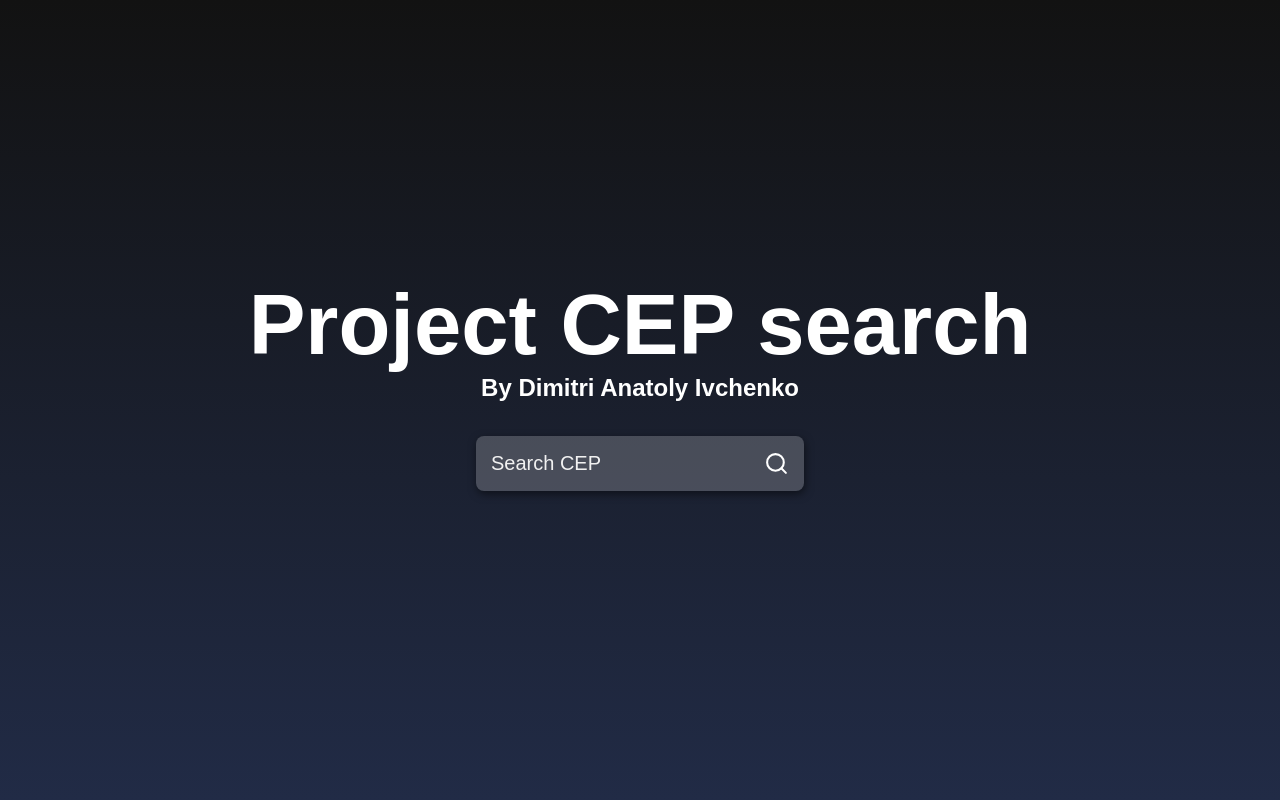
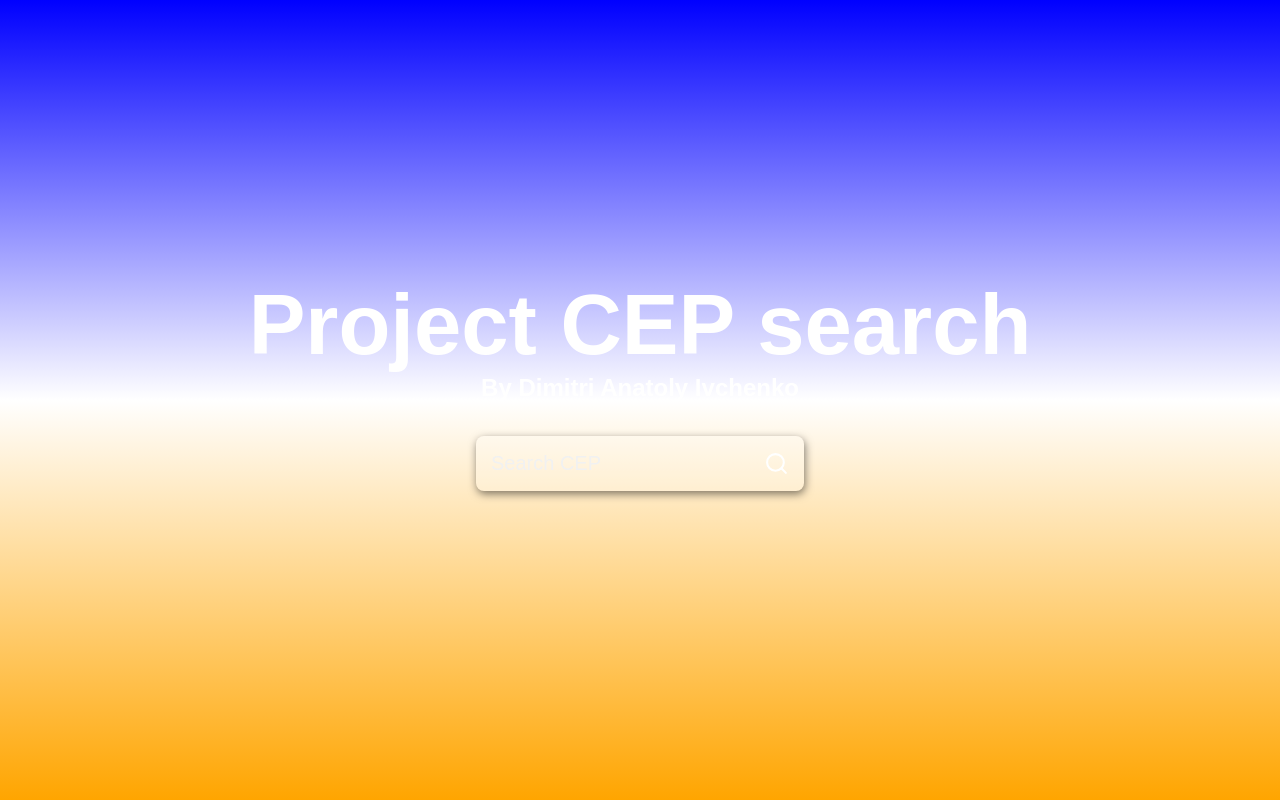
Before and after one commit to q-Dimitri-p/Project-API, a React (Create React App) app: page / in a window 1280 px wide. Built offline with nearby package versions, Linux system fonts and the light colour scheme; the HTML template or start-up script is replaced by a standard one.

Commit message:
Update styles.css

```diff
--- a/src/styles.css
+++ b/src/styles.css
@@ -4,7 +4,7 @@
     justify-content: center;
     align-items: center;
     flex-direction: column;
-    background: linear-gradient(#121212, #212b46);
+    background: linear-gradient(blue, white, orange);
 }
 .title{
     font-size: 85px;
```
